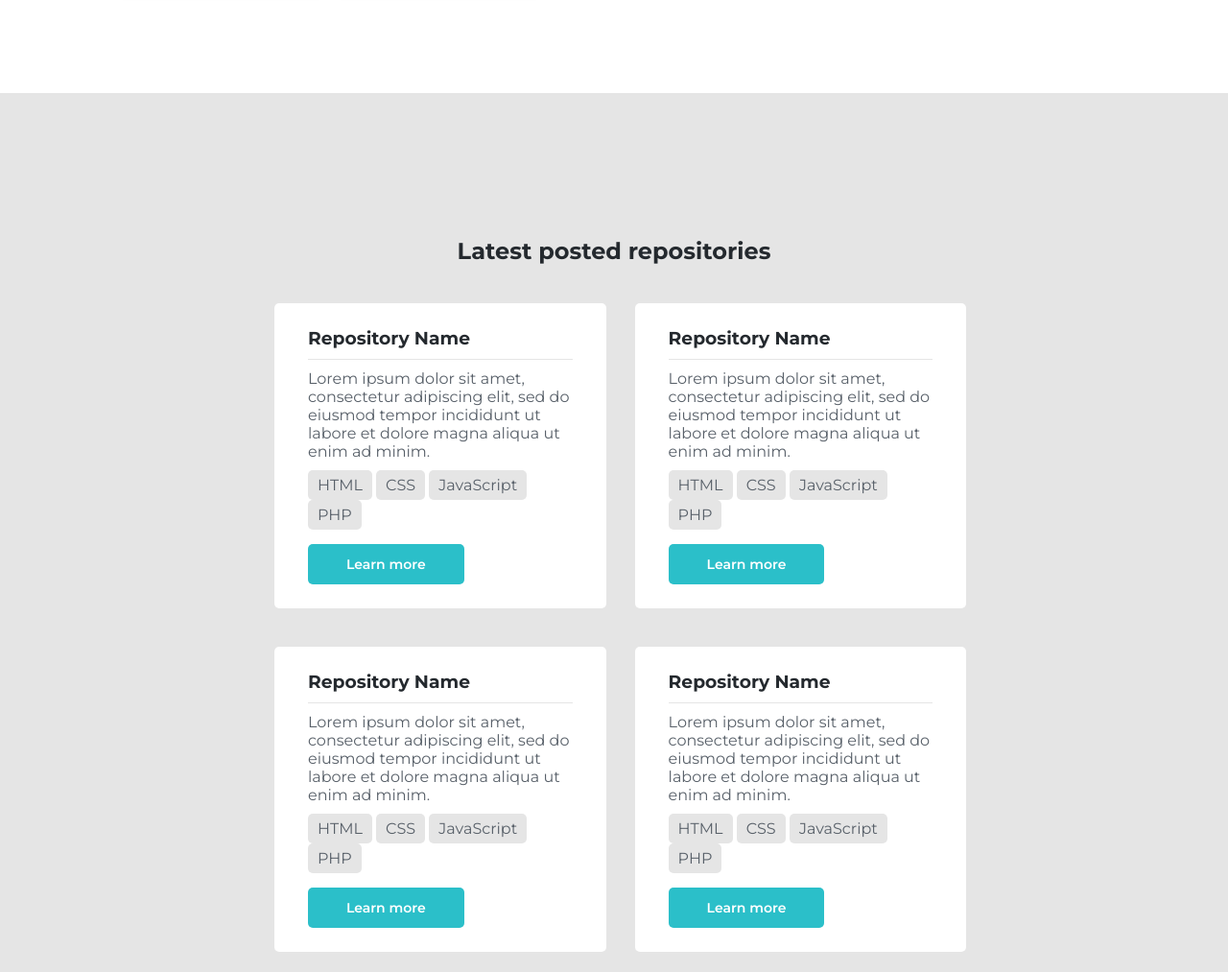
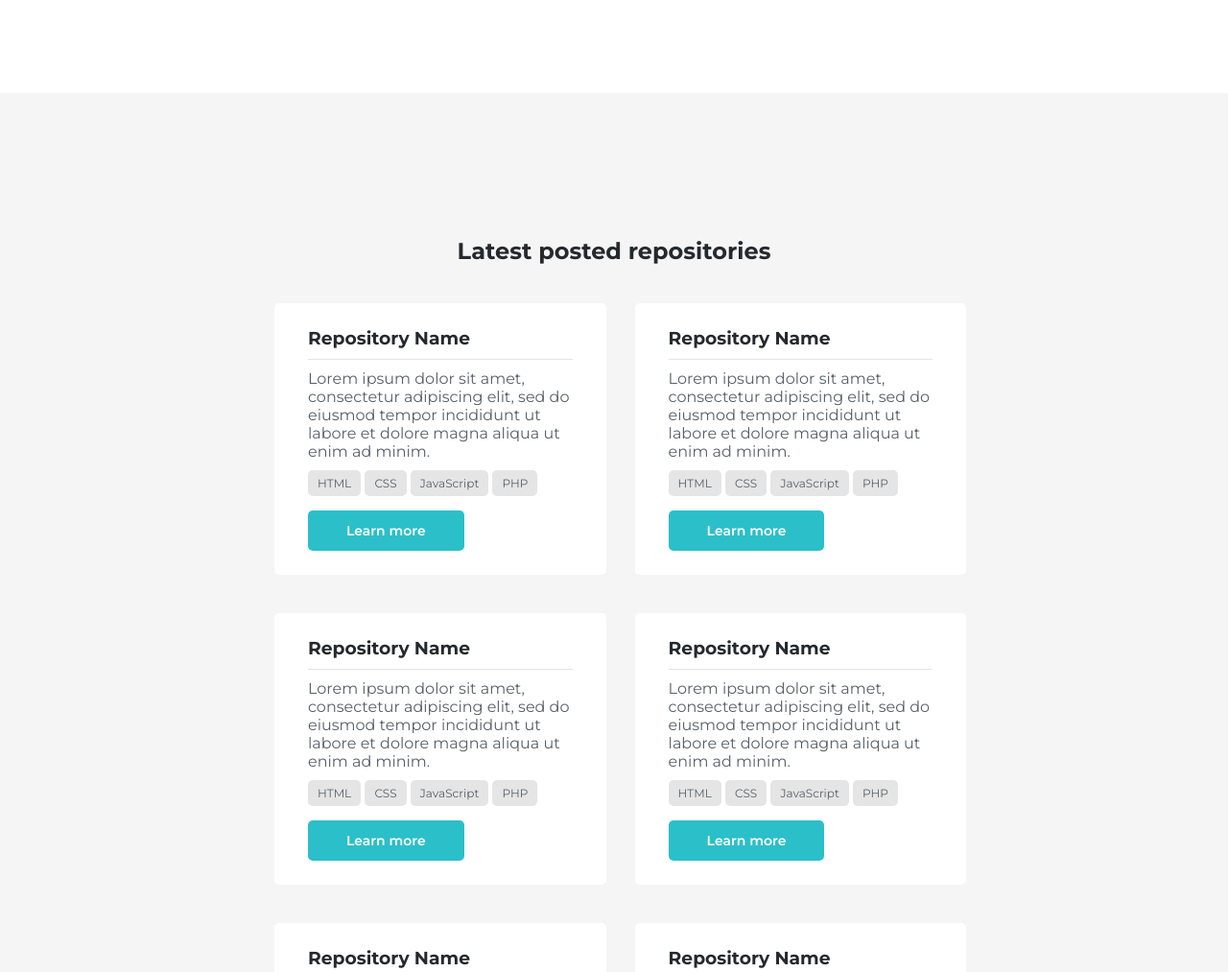
Before and after one commit to mmoya26/SharePlus, a plain HTML site: page index.html in a window 1280 px wide. Shown: the part 536-1549 px from the top of the page at 96% size. Drawn offline with Linux system fonts and the light colour scheme.

Commit message:
Adjust card tags font-size + Change repositories section background color

```diff
--- a/css/master.css
+++ b/css/master.css
@@ -184,7 +184,7 @@ img {
     display: flex;
     align-items: center;
     flex-direction: column;
-    background-color: #E5E5E5;
+    background-color: #F5F5F5;
     padding: 9.375rem 0;
 }
 
@@ -219,6 +219,7 @@ img {
     background-color: #E5E5E5;
     border-radius: 5px;
     display: inline-block;
+    font-size: 0.75rem;
 }
 
 .card_description {
```
Also changed, not shown: index.html (+1 -1 lines).
